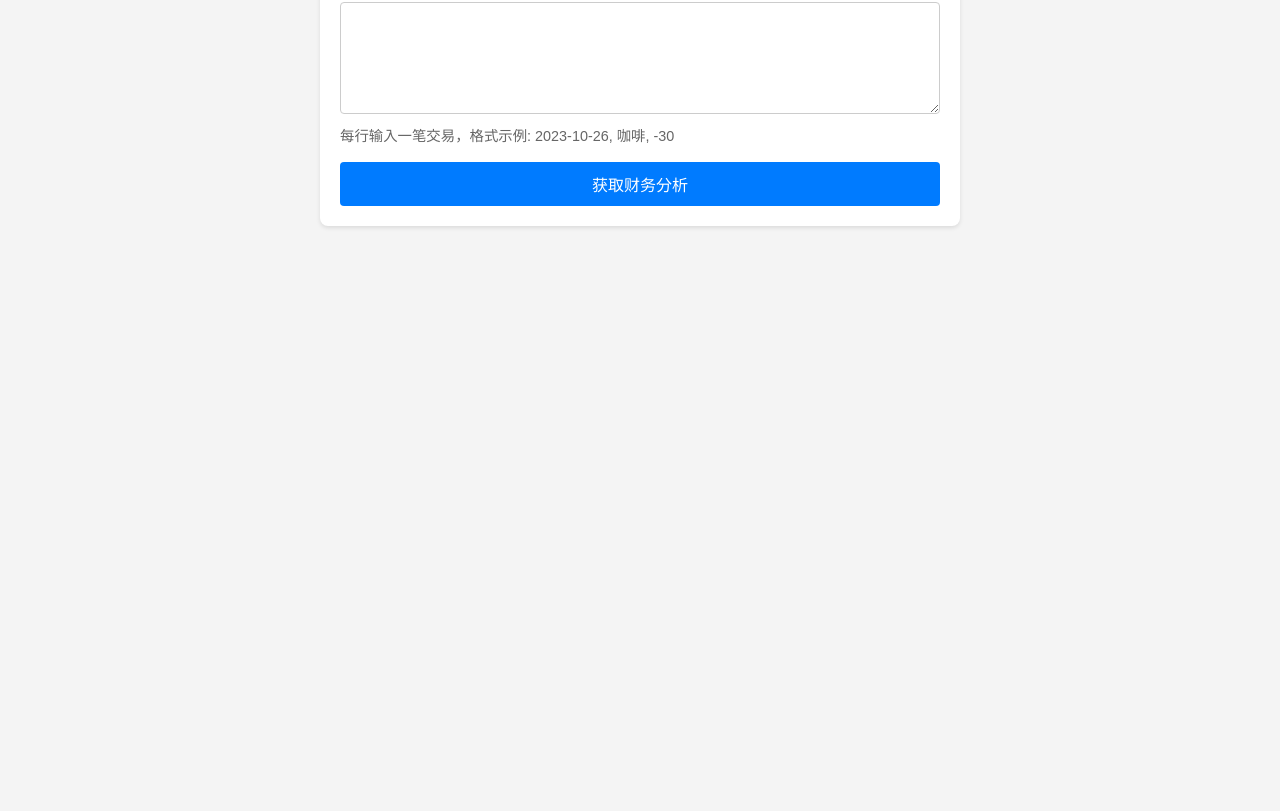
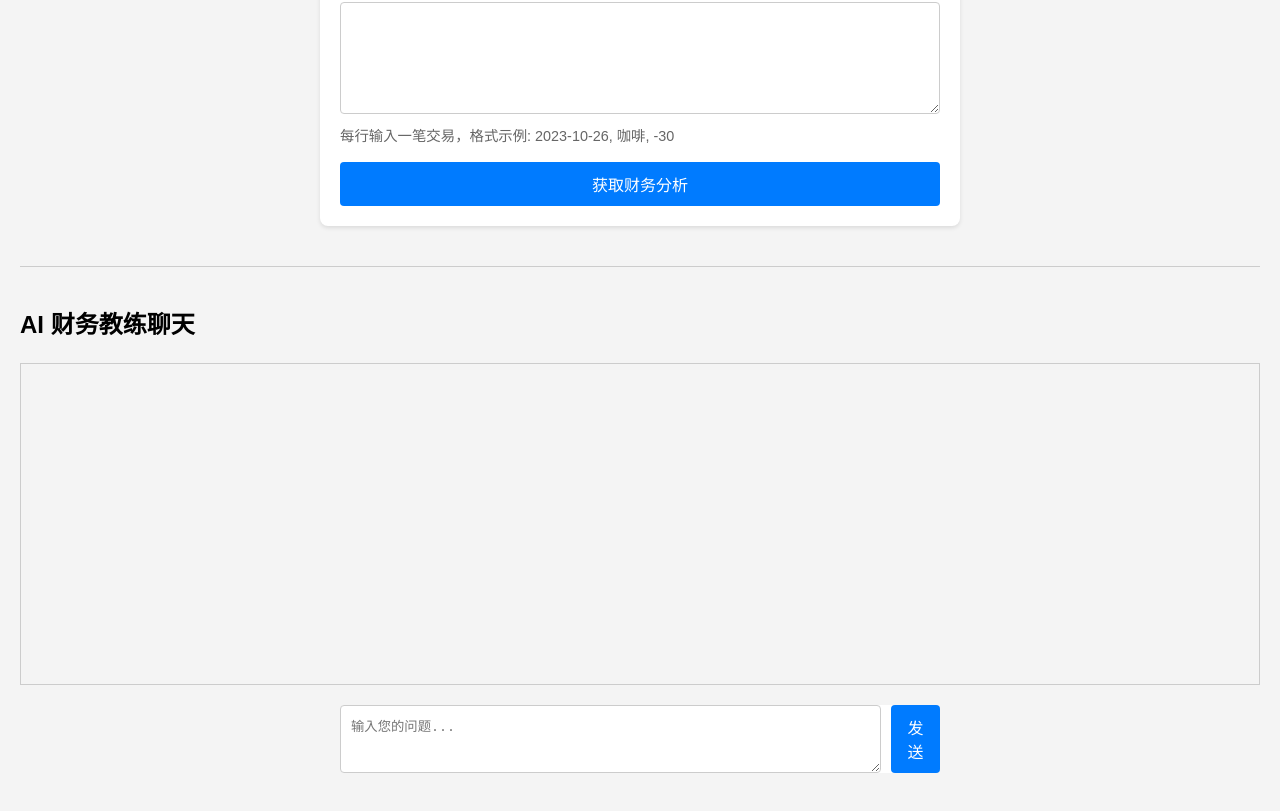
Before and after one commit to 404-UNKNOW/ai-moneymind, a Next.js app: page / in a window 1280 px wide. Shown: the part 339-1150 px from the top of the page. Before the commit the page ends 800 px from the top, so only its background shows below. Built offline with nearby package versions, Linux system fonts and the light colour scheme.

Commit message:
feat: implement basic AI chat feature

```diff
--- a/src/pages/index.js
+++ b/src/pages/index.js
@@ -6,6 +6,9 @@ function HomePage() {
   const [analysisResult, setAnalysisResult] = useState('');
   const [loading, setLoading] = useState(false);
   const [error, setError] = useState(null);
+  const [chatMessages, setChatMessages] = useState([]);
+  const [chatInput, setChatInput] = useState('');
+  const [chatLoading, setChatLoading] = useState(false);
 
   const handleSubmit = async (event) => {
     event.preventDefault();
@@ -143,6 +146,43 @@ function HomePage() {
     );
   };
 
+  const handleSendMessage = async (event) => {
+      event.preventDefault();
+      if (!chatInput.trim() || chatLoading) return;
+
+      const newUserMessage = { sender: 'user', text: chatInput };
+      setChatMessages(prevMessages => [...prevMessages, newUserMessage]);
+      setChatInput('');
+      setChatLoading(true);
+      setError(null);
+
+      try {
+          const response = await fetch('/api/chat', {
+              method: 'POST',
+              headers: {
+                  'Content-Type': 'application/json',
+              },
+              body: JSON.stringify({ message: newUserMessage.text }),
+          });
+
+          if (!response.ok) {
+              const errorData = await response.json();
+              throw new Error(errorData.message || '聊天请求失败');
+          }
+
+          const data = await response.json();
+          const aiMessage = { sender: 'ai', text: data.reply };
+          setChatMessages(prevMessages => [...prevMessages, aiMessage]);
+
+      } catch (error) {
+          setError(error.message);
+          console.error('Frontend chat fetch error:', error);
+          setChatMessages(prevMessages => [...prevMessages, { sender: 'system', text: `错误: ${error.message}` }]);
+      } finally {
+          setChatLoading(false);
+      }
+  };
+
   return (
     <div>
       <h1>MoneyMind 财务分析</h1>
@@ -185,6 +225,46 @@ function HomePage() {
       {error && <div style={{ color: 'red', fontWeight: 'bold', marginTop: '10px' }}>错误: {error}</div>}
 
       {renderAnalysisResult()}
+
+      <div style={{ marginTop: '40px', borderTop: '1px solid #ccc', paddingTop: '20px' }}>
+        <h2>AI 财务教练聊天</h2>
+        <div style={{ height: '300px', border: '1px solid #ccc', overflowY: 'scroll', padding: '10px', marginBottom: '10px' }}>
+          {chatMessages.map((msg, index) => (
+            <div key={index} style={{ marginBottom: '10px', textAlign: msg.sender === 'user' ? 'right' : 'left' }}>
+              <span style={{
+                backgroundColor: msg.sender === 'user' ? '#007bff' : '#e9e9eb',
+                color: msg.sender === 'user' ? 'white' : 'black',
+                padding: '8px 12px',
+                borderRadius: '12px',
+                maxWidth: '70%',
+                display: 'inline-block',
+                wordBreak: 'break-word'
+              }}>
+                {msg.text}
+              </span>
+            </div>
+          ))}
+           {chatLoading && (
+            <div style={{ textAlign: 'center' }}>
+              <span style={{ fontStyle: 'italic', color: '#666' }}>AI 正在思考...</span>
+            </div>
+          )}
+        </div>
+        <form onSubmit={handleSendMessage} style={{ display: 'flex', padding: 0, boxShadow: 'none' }}>
+          <textarea
+            rows="2"
+            cols="50"
+            style={{ flexGrow: 1, marginRight: '10px' }}
+            value={chatInput}
+            onChange={(e) => setChatInput(e.target.value)}
+            disabled={chatLoading}
+            placeholder="输入您的问题..."
+          ></textarea>
+          <button type="submit" disabled={chatLoading} style={{ width: 'auto' }}>
+            发送
+          </button>
+        </form>
+      </div>
     </div>
   );
 }
```
Also changed, not shown: src/api/chat.js (added, +45 -0 lines).
